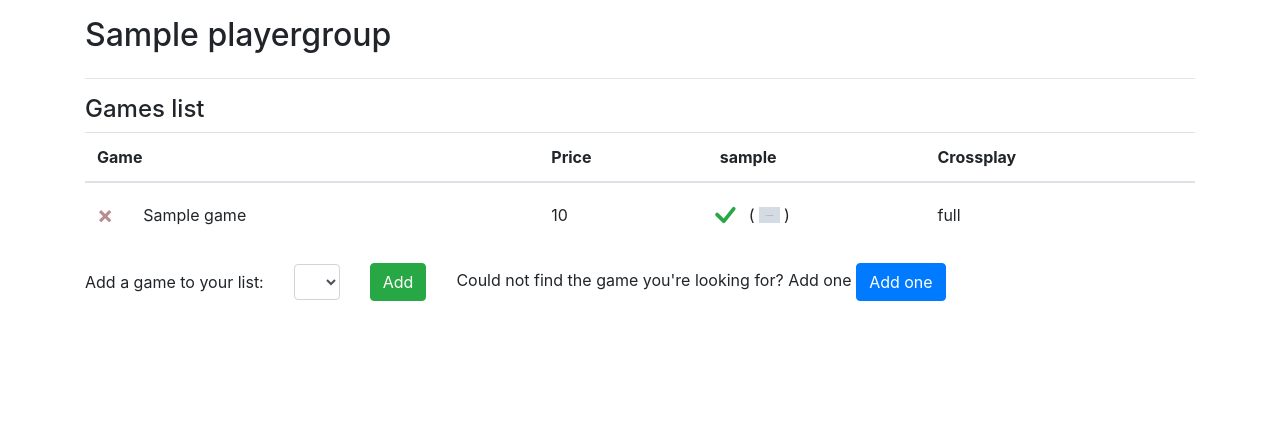
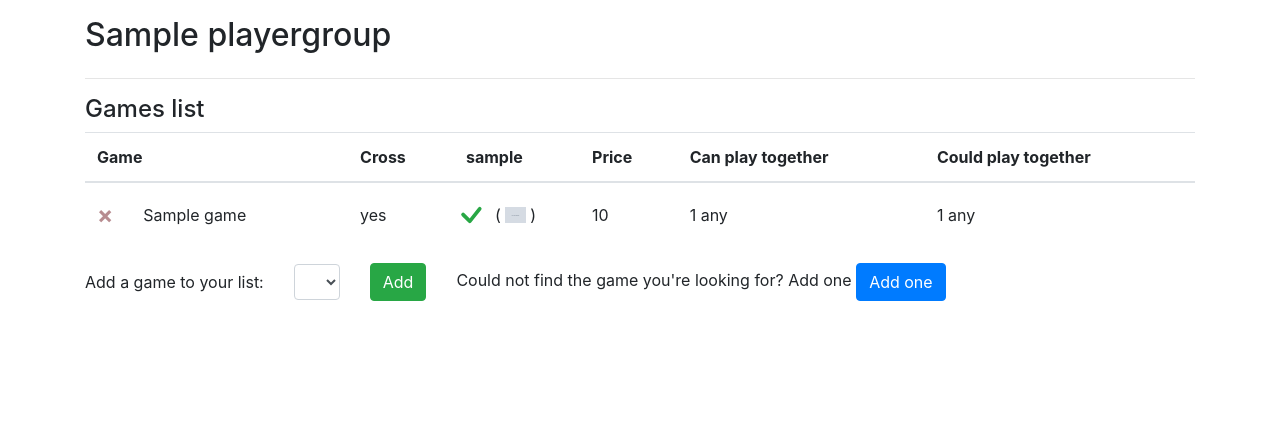
Before and after one commit to lukasburg/aMaze, a Django app: page /group/1 in a window 1280 px wide. Shown: the part 59-483 px from the top of the page. Run offline with Django 3.2, Linux system fonts and the light colour scheme; a user stored in the database is signed in; tables that the repository leaves empty hold one stand-in row (values such as "Sample post"); grey boxes marked "Sample" are stand-in pictures; lists and menus that the app fills with data are empty; some libraries are stand-ins or nearby versions.

Commit message:
WIP: Add score

```diff
--- a/play_together/models.py
+++ b/play_together/models.py
@@ -72,6 +72,12 @@ class Player(models.Model):
     def __str__(self):
         return self.user.username
 
+    def get_consoles_for_game(self, game):
+        if self.ownedgame_set.filter(game_id=game).exists():
+            return [console for console in self.ownedgame_set.get(game_id=game).consoles.all()]
+        else:
+            return False
+
     def get_absolute_url(self):
         return reverse('play_together:player-detail')
 
--- a/play_together/templates/play_together/group_detail.html
+++ b/play_together/templates/play_together/group_detail.html
@@ -20,34 +20,43 @@
             <thead>
             <tr>
               <th scope="col">Game</th>
-              <th scope="col">Price</th>
+              <th scope="col">Cross</th>
               {% for player in player_list %}
                 <th scope="col">{{ player.user.username }}</th>
               {% endfor %}
-              <th scope="col">Crossplay</th>
+              <th scope="col">Price</th>
+              <th scope="col">Can play together</th>
+              <th scope="col">Could play together</th>
             </tr>
             </thead>
             <tbody>
-            {% for object in game_list %}
+            {% for annotated_game in game_list %}
               <tr>
               <td>
                 <div class="row">
                   <div class="col-auto">
                     <form action="{% url 'play_together:group-game-remove' group.pk %}" method="POST">
                       {% csrf_token %}
-                      <input type="hidden" name="toggle_game" value="{{ object.game.id }}">
+                      <input type="hidden" name="toggle_game" value="{{ annotated_game.game.id }}">
                       <button type="submit" class="close btn-delete btn-small" aria-label="Remove">
                         <span aria-hidden="true">&times;</span>
                       </button>
                     </form>
                   </div>
                   <div class="col-auto">
-                    {{ object.game.name }}
+                    {{ annotated_game.game.name }}
                   </div>
                 </div>
               </td>
-              <td>{{ object.game.price }}</td>
-              {% for console_list in object.player_list %}
+              <td>
+                {% if annotated_game.game.crossplay_support == 'full' %}
+                  yes
+                {% elif annotated_game.game.crossplay_support == 'part' %}
+                  ?
+                {% else %}
+                  no
+                {% endif %} </td>
+              {% for console_list in annotated_game.player_console_list %}
                 <td>
                   <div class="row align-items-center">
                     {% if console_list is False %}
@@ -57,6 +66,7 @@
                            d="M4.646 4.646a.5.5 0 0 1 .708 0L8 7.293l2.646-2.647a.5.5 0 0 1 .708.708L8.707 8l2.647 2.646a.5.5 0 0 1-.708.708L8 8.707l-2.646 2.647a.5.5 0 0 1-.708-.708L7.293 8 4.646 5.354a.5.5 0 0 1 0-.708z"/>
                       </svg>
                     {% else %}
+                      {% if console_list %}
                         <svg xmlns="http://www.w3.org/2000/svg" width="40" height="40" fill="currentColor"
                              class="bi bi-check text-success" viewBox="0 0 16 16">
                           <path
@@ -68,11 +78,27 @@
                           {% if forloop.last %}{% else %}<span class="mx-1"></span> {% endif %}
                         {% endfor %}
                         <span class="px-1">)</span>
+                      {% else %}
+                        ?
+                      {% endif %}
                     {% endif %}
                   </div>
                 </td>
               {% endfor %}
-              <td>{{ object.game.crossplay_support }}</td>
+              <td>{{ annotated_game.game.price }}</td>
+              <td>{{ annotated_game.can_play.1 }}
+                {% if annotated_game.can_play.0 %}
+                  <img height="16" src="{{ annotated_game.can_play.0.icon.url }}" alt="{{ annotated_game.can_play.0.name }}">
+                {% else %}
+                  any
+                {% endif %}
+              </td>
+              <td>{{ annotated_game.could_play.1 }}
+                {% if annotated_game.could_play.0 %}
+                  <img height="16" src="{{ annotated_game.could_play.0.icon.url }}" alt="{{ annotated_game.could_play.0.name }}">
+                {% else %}
+                  any
+                {% endif %}</td>
             {% endfor %}
             </tr>
             </tbody>
@@ -90,7 +116,9 @@
                 <div class="w-100 my-2 d-xl-none"></div>
                 <div class="col">
                   Could not find the game you're looking for? Add one
-                  <a class="btn btn-primary" href="{% url 'play_together:game-add' %}?success_redirect={% url 'play_together:group-detail' group.pk %}">Add one</a>
+                  <a class="btn btn-primary"
+                     href="{% url 'play_together:game-add' %}?success_redirect={% url 'play_together:group-detail' group.pk %}">Add
+                    one</a>
                 </div>
               </div>
             </div>
--- a/play_together/views.py
+++ b/play_together/views.py
@@ -7,8 +7,11 @@ from django.views.decorators.http import require_http_methods
 from django.views.generic.detail import DetailView
 from django_http_exceptions import HTTPExceptions
 
+from collections import Counter
+
 from .decorators import login_required_return_denied
-from .forms import PlayerToggleGameForm, GroupToggleGameForm, GameCreateUpdateForm, CreateWithRedirectView, UpdateWithRedirectView
+from .forms import PlayerToggleGameForm, GroupToggleGameForm, GameCreateUpdateForm, CreateWithRedirectView, \
+    UpdateWithRedirectView
 from .models import Game, OwnedGame, Console, PlayerGroup
 
 
@@ -130,28 +133,49 @@ def player_remove_game(request):
     return HttpResponseRedirect(reverse('play_together:player-detail'))
 
 
+def number_can_play_together(game, player_console_list):
+    if game.crossplay_support == 'full':
+        return None, len(player_console_list) - player_console_list.count(False)
+    grouped = Counter(console for player_list in player_console_list if player_list for console in player_list)
+    return grouped.most_common(1)[0]
+
+
+def number_could_play_together(game, player_list):
+    if game.crossplay_support == 'full':
+        score = 0
+        for player in player_list:
+            player.consoles.filter(id__in=game.available_on.all()).exists()
+            score = score + 1
+        return None, score
+    grouped = Counter()
+    for player in player_list:
+        grouped.update(player.consoles.filter(id__in=game.available_on.all()).all())
+    return grouped.most_common(1)[0]
+
+
 @login_required
 def group_detail(request, pk):
     group = get_object_or_404(PlayerGroup, id=pk)
     if not request.user.player.is_part_of_group(group):
         return redirect(f"/login?next={request.path}")
 
-    player_list = list(group.players.all())
-    game_list = [
+    player_list = group.players.order_by()
+
+    annotated_game_list = [
         {
             'game': game,
-            'player_list': [
-                [console for console in player.ownedgame_set.get(game_id=game).consoles.all()]
-                    if player.ownedgame_set.filter(game_id=game).exists()
-                    else False
-                for player in player_list
-            ]
+            'player_console_list': [player.get_consoles_for_game(game) for player in player_list]
         } for game in group.watched_games.all()
     ]
+    for annotated_game in annotated_game_list:
+        game = annotated_game['game']
+        annotated_game['can_play'] = number_can_play_together(game, annotated_game['player_console_list'])
+        annotated_game['could_play'] = number_could_play_together(game, player_list)
+    print(annotated_game_list)
     context = {
         "group": group,
         "player_list": player_list,
-        "game_list": game_list,
+        "game_list": annotated_game_list,
         "add_game_form": GroupToggleGameForm(group, is_add=True)
     }
     return render(request, "play_together/group_detail.html", context)
```
Lines whose indentation alone changed are shown as unchanged.
